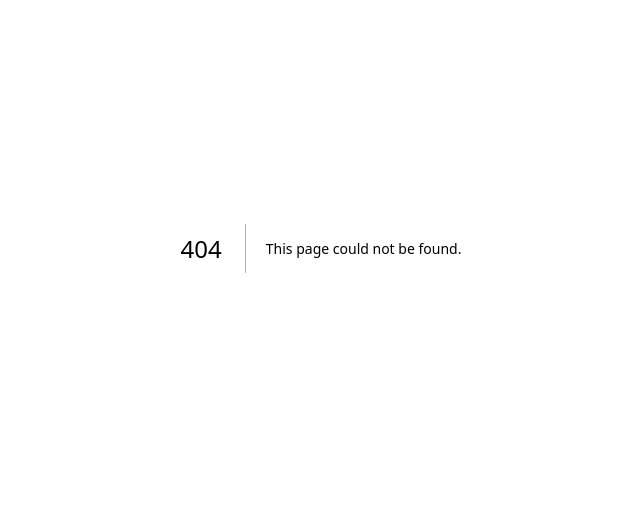
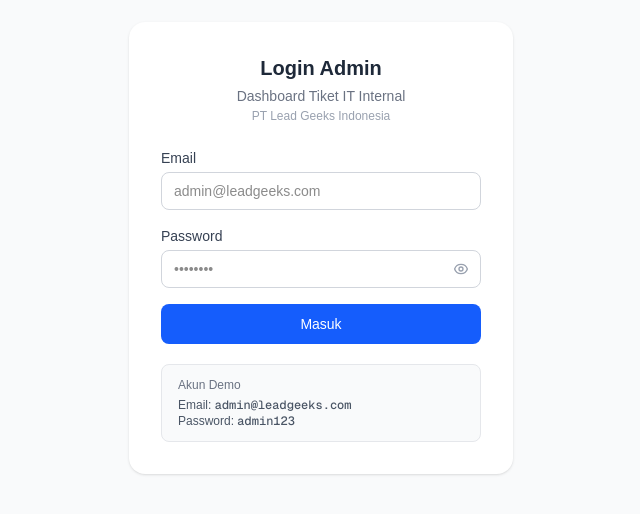
Before and after one commit to jans456/Technical-Test-LeadGeeks-11-06-2026, a Next.js app in the folder frontend/: page /login in a window 1280 px wide. Before the commit this address had no page. Shown: the part 152-666 px from the top of the page, without its empty margins (319-959 px from the left). Built offline with nearby package versions, Linux system fonts and the light colour scheme; no server answers.

Commit message:
frontend: app/login/page.tsx - form login admin dengan toggle password dan akun demo

```diff
--- /dev/null
+++ b/frontend/app/login/page.tsx
@@ -0,0 +1,104 @@
+'use client';
+
+import { useState, FormEvent } from 'react';
+import { useRouter } from 'next/navigation';
+import { api } from '@/lib/api';
+import { setToken } from '@/lib/auth';
+
+export default function LoginPage() {
+  const router = useRouter();
+  const [email, setEmail] = useState('');
+  const [password, setPassword] = useState('');
+  const [showPassword, setShowPassword] = useState(false);
+  const [error, setError] = useState('');
+  const [loading, setLoading] = useState(false);
+
+  const handleSubmit = async (e: FormEvent) => {
+    e.preventDefault();
+    setError('');
+    setLoading(true);
+    try {
+      const { token } = await api.login(email, password);
+      setToken(token);
+      router.push('/admin');
+    } catch {
+      setError('Email atau password salah.');
+    } finally {
+      setLoading(false);
+    }
+  };
+
+  return (
+    <div className="flex min-h-screen items-center justify-center bg-gray-50 px-4">
+      <div className="w-full max-w-sm rounded-2xl bg-white p-8 shadow-sm">
+        <div className="mb-6 text-center">
+          <h1 className="text-xl font-bold text-gray-800">Login Admin</h1>
+          <p className="mt-1 text-sm text-gray-500">Dashboard Tiket IT Internal</p>
+          <p className="mt-0.5 text-xs text-gray-400">PT Lead Geeks Indonesia</p>
+        </div>
+
+        {error && (
+          <div className="mb-4 rounded-lg bg-red-50 border border-red-200 px-4 py-3 text-sm text-red-700">
+            {error}
+          </div>
+        )}
+
+        <form onSubmit={handleSubmit} className="space-y-4">
+          <div>
+            <label className="mb-1 block text-sm font-medium text-gray-700">Email</label>
+            <input
+              type="email"
+              required
+              value={email}
+              onChange={(e) => setEmail(e.target.value)}
+              className="w-full rounded-lg border border-gray-300 px-3 py-2 text-sm focus:outline-none focus:ring-2 focus:ring-blue-500"
+              placeholder="admin@leadgeeks.com"
+            />
+          </div>
+          <div>
+            <label className="mb-1 block text-sm font-medium text-gray-700">Password</label>
+            <div className="relative">
+              <input
+                type={showPassword ? 'text' : 'password'}
+                required
+                value={password}
+                onChange={(e) => setPassword(e.target.value)}
+                className="w-full rounded-lg border border-gray-300 px-3 py-2 pr-10 text-sm focus:outline-none focus:ring-2 focus:ring-blue-500"
+                placeholder="••••••••"
+              />
+              <button
+                type="button"
+                onClick={() => setShowPassword((v) => !v)}
+                className="absolute inset-y-0 right-0 flex items-center px-3 text-gray-400 hover:text-gray-600"
+              >
+                {showPassword ? (
+                  <svg xmlns="http://www.w3.org/2000/svg" className="h-4 w-4" fill="none" viewBox="0 0 24 24" stroke="currentColor">
+                    <path strokeLinecap="round" strokeLinejoin="round" strokeWidth={2} d="M13.875 18.825A10.05 10.05 0 0112 19c-5 0-9-4-9-7s4-7 9-7a10.05 10.05 0 011.875.175M15 12a3 3 0 11-6 0 3 3 0 016 0zm6 0c0 3-4 7-9 7-.34 0-.676-.02-1.006-.06M3 3l18 18" />
+                  </svg>
+                ) : (
+                  <svg xmlns="http://www.w3.org/2000/svg" className="h-4 w-4" fill="none" viewBox="0 0 24 24" stroke="currentColor">
+                    <path strokeLinecap="round" strokeLinejoin="round" strokeWidth={2} d="M15 12a3 3 0 11-6 0 3 3 0 016 0z" />
+                    <path strokeLinecap="round" strokeLinejoin="round" strokeWidth={2} d="M2.458 12C3.732 7.943 7.523 5 12 5c4.477 0 8.268 2.943 9.542 7-1.274 4.057-5.065 7-9.542 7-4.477 0-8.268-2.943-9.542-7z" />
+                  </svg>
+                )}
+              </button>
+            </div>
+          </div>
+          <button
+            type="submit"
+            disabled={loading}
+            className="w-full rounded-lg bg-blue-600 py-2.5 text-sm font-medium text-white hover:bg-blue-700 disabled:opacity-60"
+          >
+            {loading ? 'Masuk...' : 'Masuk'}
+          </button>
+        </form>
+
+        <div className="mt-5 rounded-lg bg-gray-50 border border-gray-200 px-4 py-3">
+          <p className="mb-1 text-xs font-medium text-gray-500">Akun Demo</p>
+          <p className="text-xs text-gray-600">Email: <span className="font-mono font-medium">admin@leadgeeks.com</span></p>
+          <p className="text-xs text-gray-600">Password: <span className="font-mono font-medium">admin123</span></p>
+        </div>
+      </div>
+    </div>
+  );
+}
```
